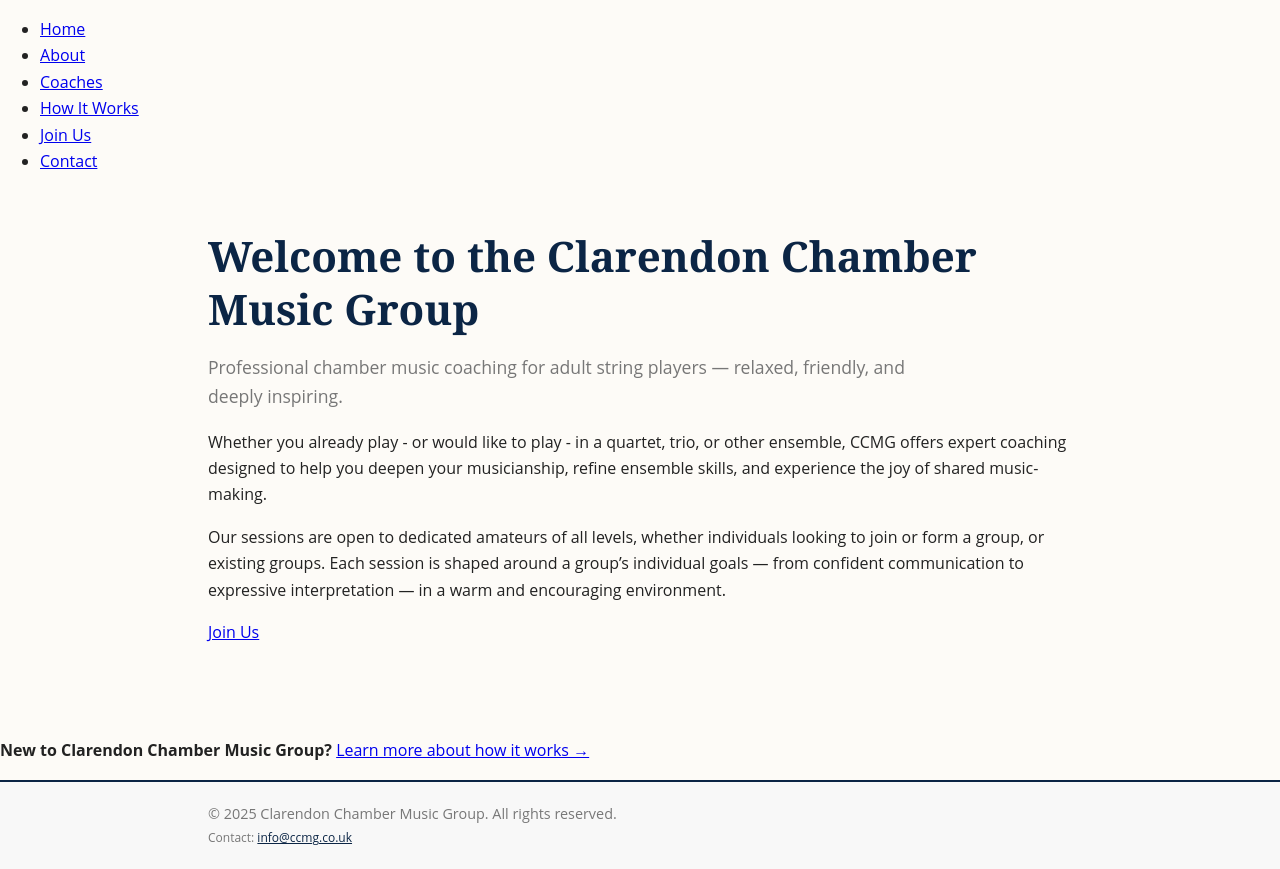
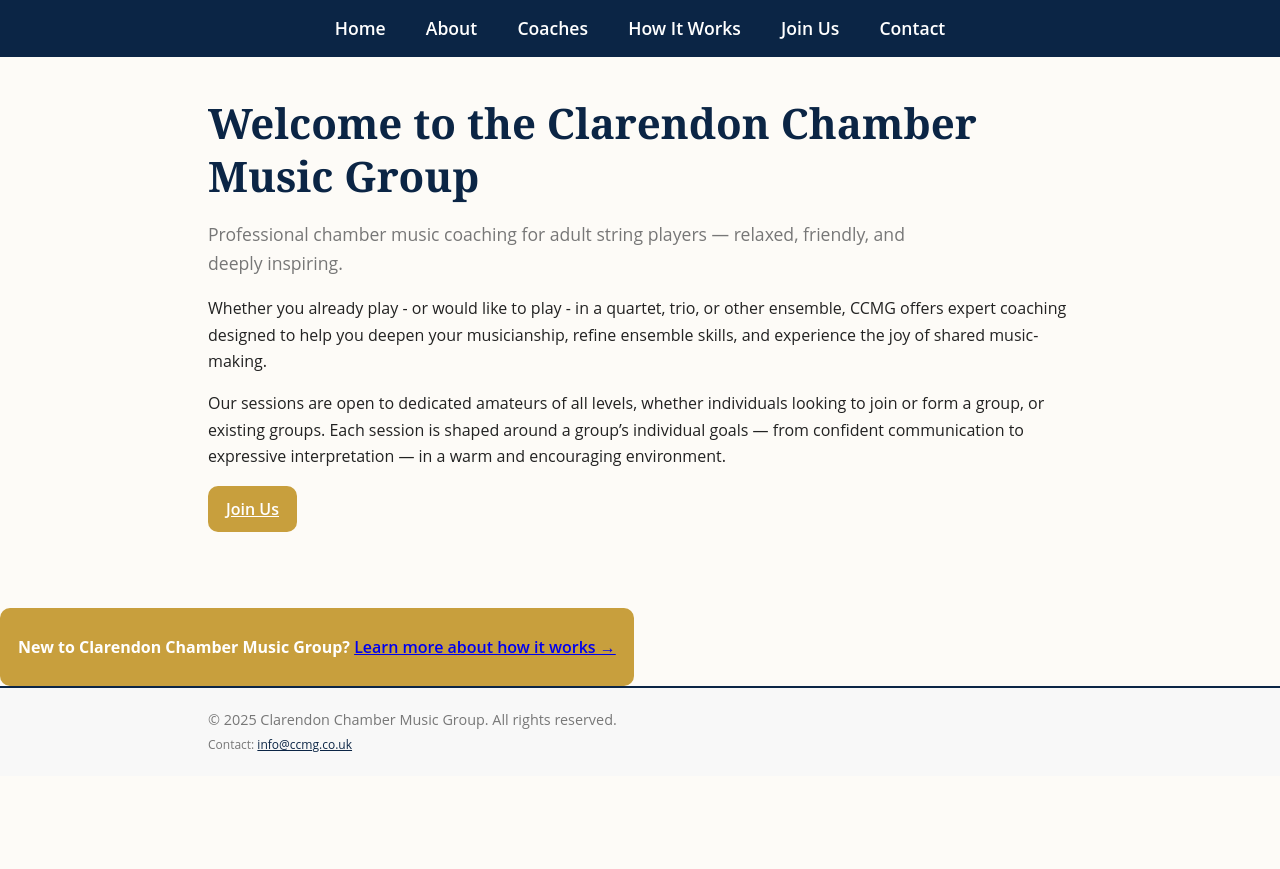
Before and after one commit to Eacagh/ccmg.co.uk, a plain HTML site: page index.html in a window 1280 px wide. After the commit the page ends 800 px from the top, so only its background shows below. Drawn offline with Linux system fonts and the light colour scheme.

Commit message:
Update style.css
updated header section to solve HTML related problem which caused styles not to be read

```diff
--- a/style.css
+++ b/style.css
@@ -55,18 +55,33 @@ main {
 }
 
 /* ---- Header / Nav ---- */
-<header>
-  <nav class="navbar">
-    <ul>
-      <li><a href="index.html">Home</a></li>
-      <li><a href="about.html">About</a></li>
-      <li><a href="coaches.html">Coaches</a></li>
-      <li><a href="how-it-works.html">How It Works</a></li>
-      <li><a href="join-us.html">Join Us</a></li>
-      <li><a href="contact.html">Contact</a></li>
-    </ul>
-  </nav>
-</header>
+.navbar {
+  background: var(--navy);
+  padding: 14px 0;
+  text-align: center;
+}
+
+.navbar ul {
+  list-style: none;
+  margin: 0;
+  padding: 0;
+}
+
+.navbar ul li {
+  display: inline-block;
+  margin: 0 18px;
+}
+
+.navbar ul li a {
+  color: white;
+  font-weight: 600;
+  text-decoration: none;
+  font-size: 1.1rem;
+}
+
+.navbar ul li a:hover {
+  color: var(--gold);
+}
 
 /* ---- Buttons ---- */
 .cta, button {
```
